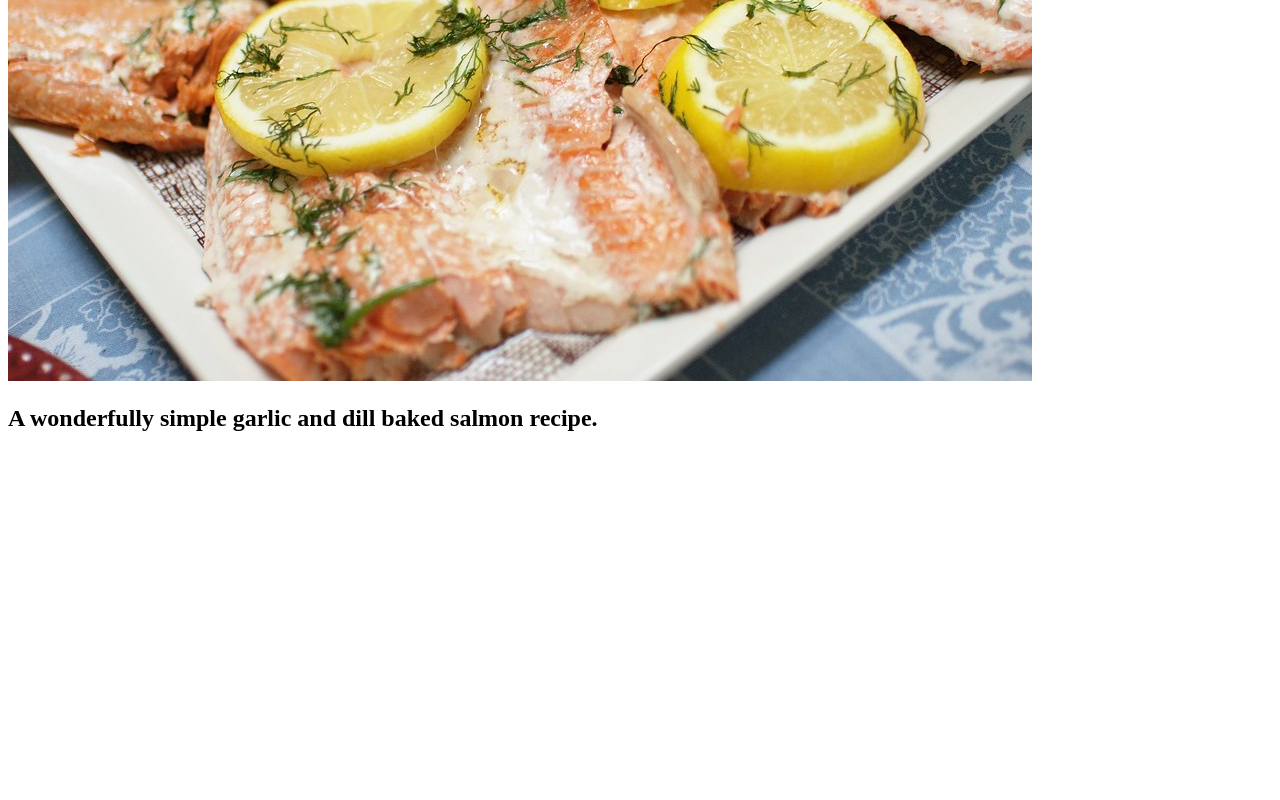
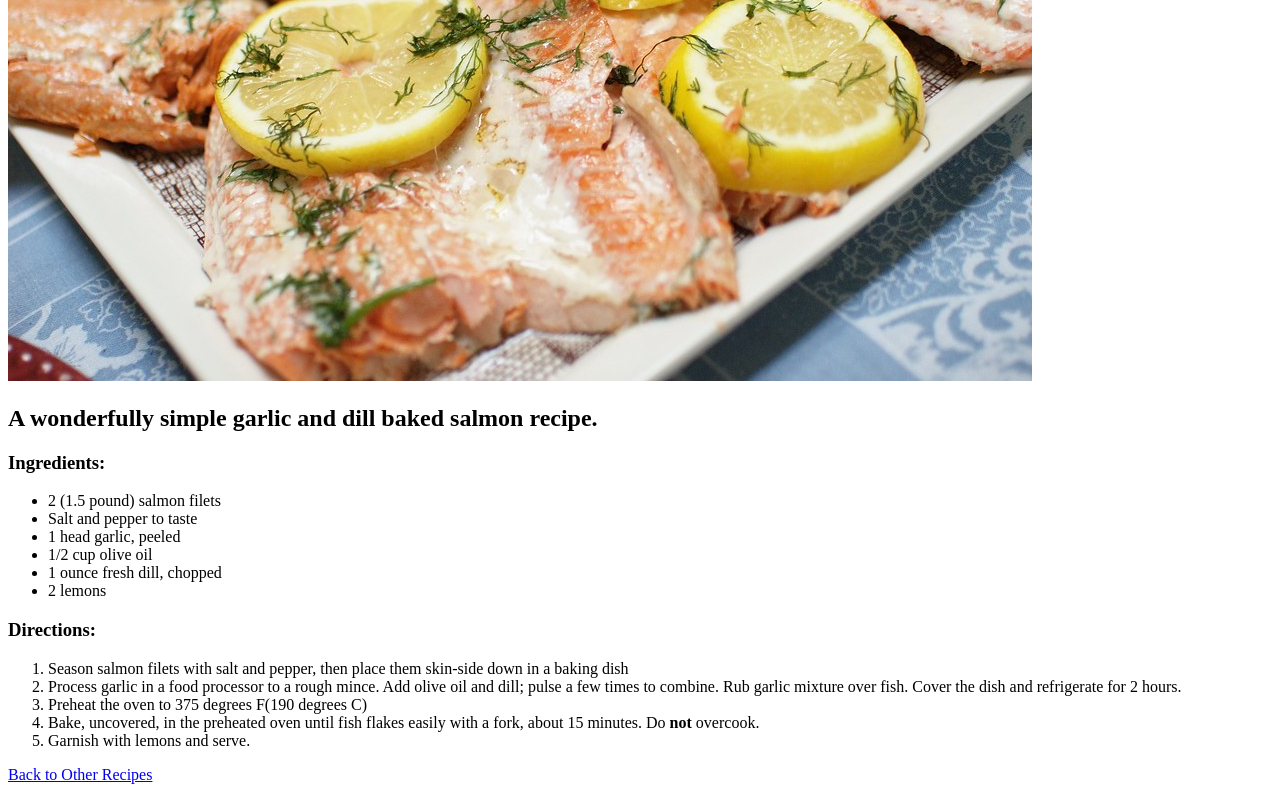
Before and after one commit to timothyleconte/odin-recipes, a plain HTML site: page recipes/dill-salmon.html in a window 1280 px wide. Shown: the part 377-1177 px from the top of the page. Before the commit the page ends 829 px from the top, so only its background shows below. Drawn offline with Linux system fonts and the light colour scheme.

Commit message:
Finished salmon Add Pho

```diff
--- a/recipes/dill-salmon.html
+++ b/recipes/dill-salmon.html
@@ -9,6 +9,25 @@
     <h1>Garlic & Dill Salmon Recipe</h1>
     <p><img src="../images/dill-salmon.jpg" alt="A photo of salmon with dill and lemon"/></p>
     <h2>A wonderfully simple garlic and dill baked salmon recipe.</h2>
+    <p><h3>Ingredients:</h3></p>
+   <p> <ul>
+        <li>2 (1.5 pound) salmon filets</li>
+        <li>Salt and pepper to taste</li>
+        <li>1 head garlic, peeled</li>
+        <li>1/2 cup olive oil</li>
+        <li>1 ounce fresh dill, chopped</li>
+        <li>2 lemons</li>
+    </ul>
+    </p>
+    <p><h3>Directions:</h3></p>
+    <p><ol>
+        <li>Season salmon filets with salt and pepper, then place them skin-side down in a baking dish</li>
+        <li>Process garlic in a food processor to a rough mince. Add olive oil and dill; pulse a few times to combine. Rub garlic mixture over fish. Cover the dish and refrigerate for 2 hours.</li>
+        <li>Preheat the oven to 375 degrees F(190 degrees C)</li>
+        <li>Bake, uncovered, in the preheated oven until fish flakes easily with a fork, about 15 minutes. Do <strong>not</strong> overcook.</li>
+        <li>Garnish with lemons and serve.</li>
 
+    </ol></p>
+    <p><a href="../index.html">Back to Other Recipes</a></p>
 </body>
 </html>
```
Also changed, not shown: index.html (+1 -0 lines), recipes/pho.html (added).
